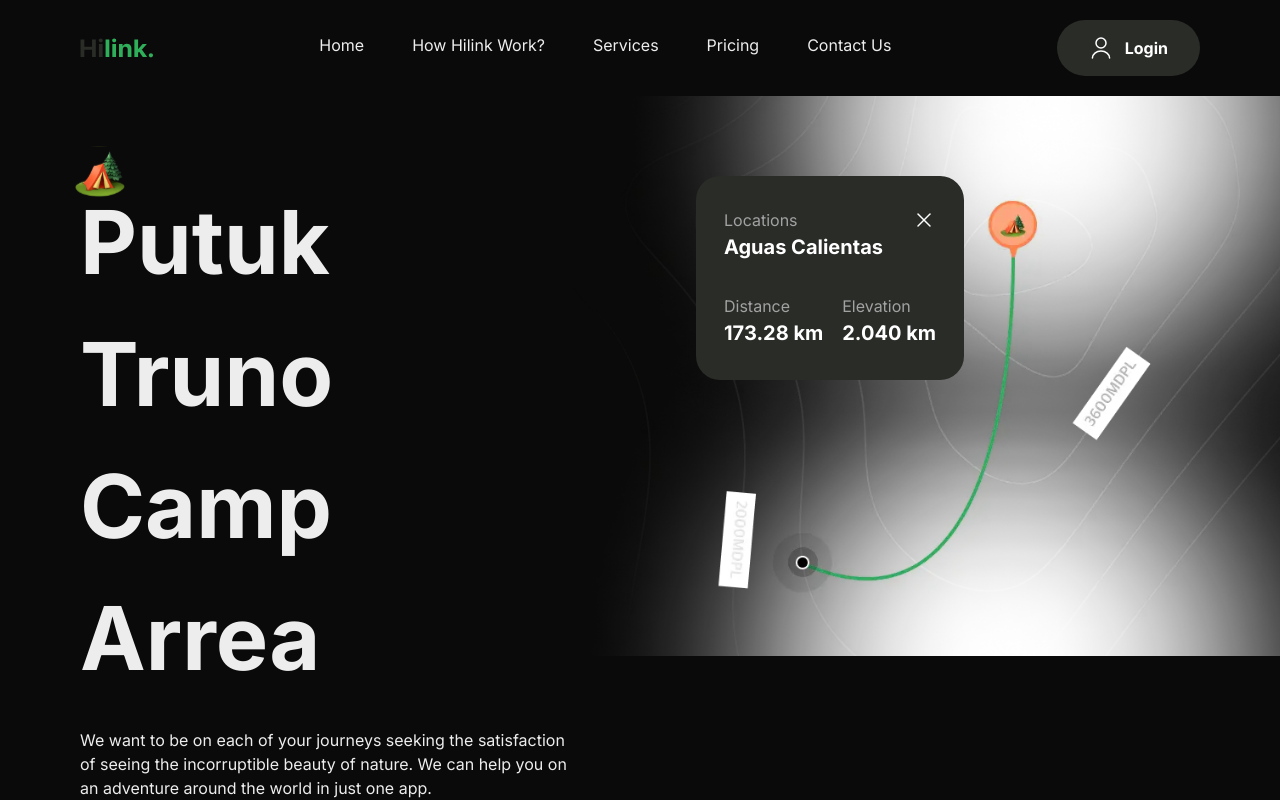
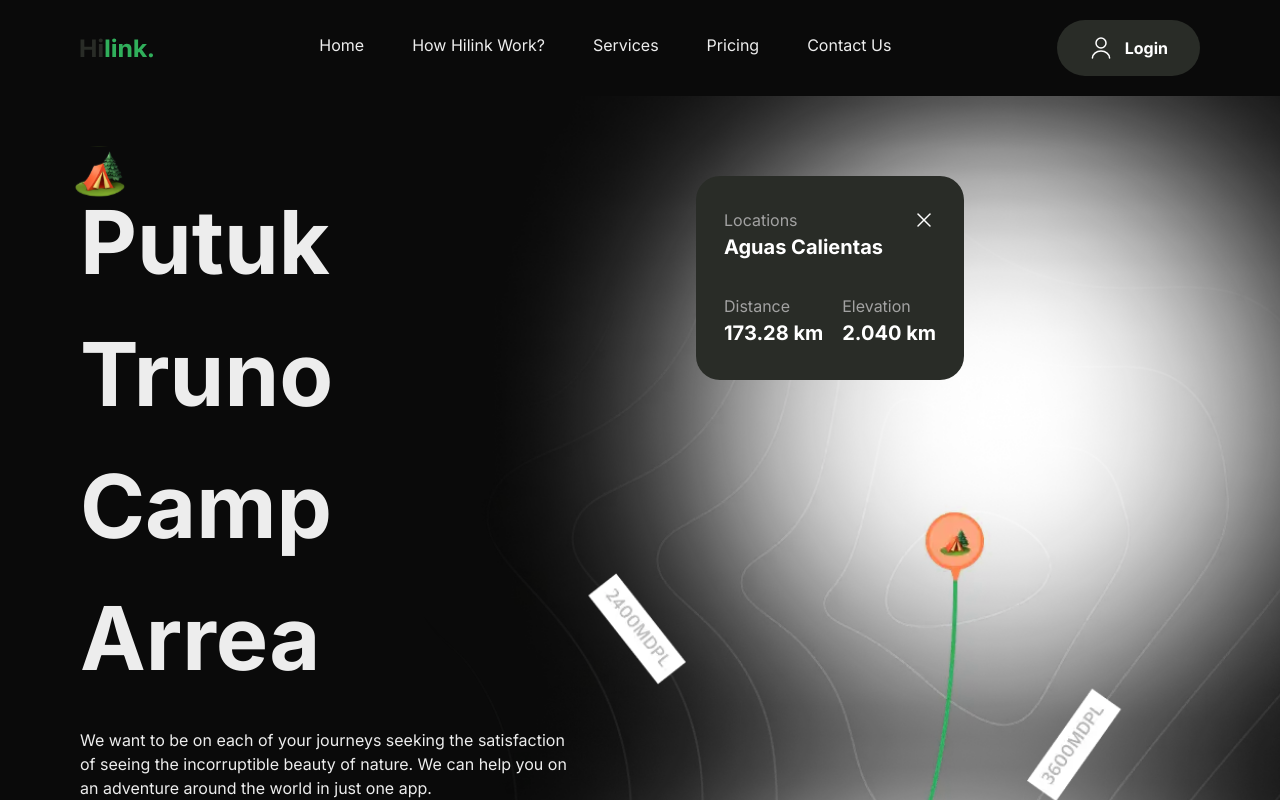
Before and after one commit to viktor-codes/travel-app, a Next.js app: page / in a window 1280 px wide. Shown: the top 800 px of the page. Built offline with nearby package versions, Linux system fonts and the light colour scheme.

Commit message:
Change the way we render hero image

```diff
--- a/components/Hero.tsx
+++ b/components/Hero.tsx
@@ -4,8 +4,14 @@ import Button from './Button'
 
 const Hero = () => {
 	return (
-		<section className='max-container padding-container flex flex-col gap-20 py-10 pb-32 md:gap-28 lg:py-20 xl:flex-row'>
-			<div className='hero-map' />
+		<section className='relative max-container padding-container flex flex-col gap-20 py-10 pb-32 md:gap-28 lg:py-20 xl:flex-row'>
+			<Image
+				src='/pattern-bg.webp'
+				alt='Hero background'
+				layout='fill' // fills the container
+				objectFit='cover' // maintain cover
+				priority // preload for LCP
+			/>
 			{/* Left Side */}
 			<div className='relative z-20 flex flex-1 flex-col xl:w-1/2'>
 				<Image
```
Also changed, not shown: public/pattern-bg.png (deleted), public/pattern.png (deleted).
